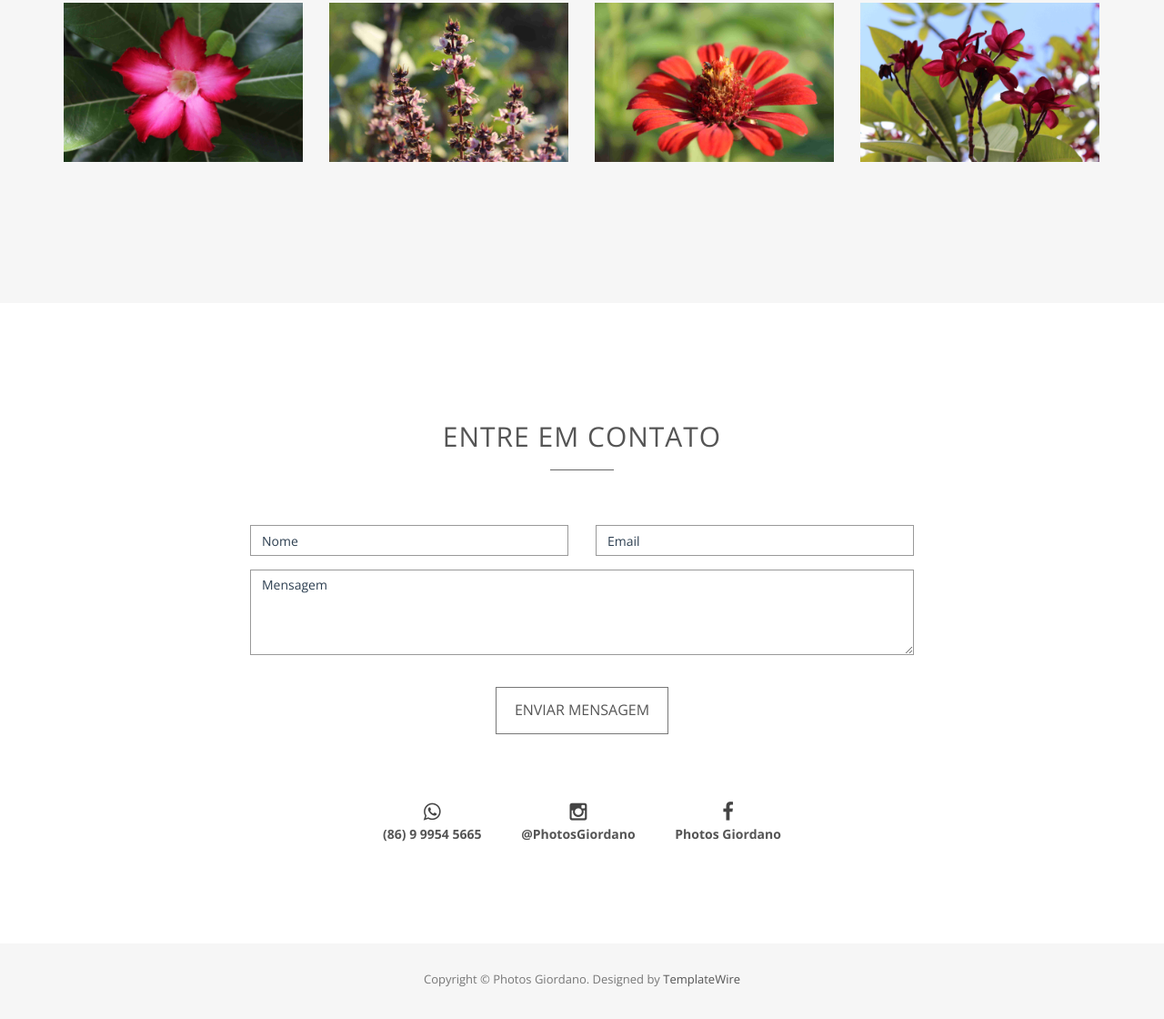
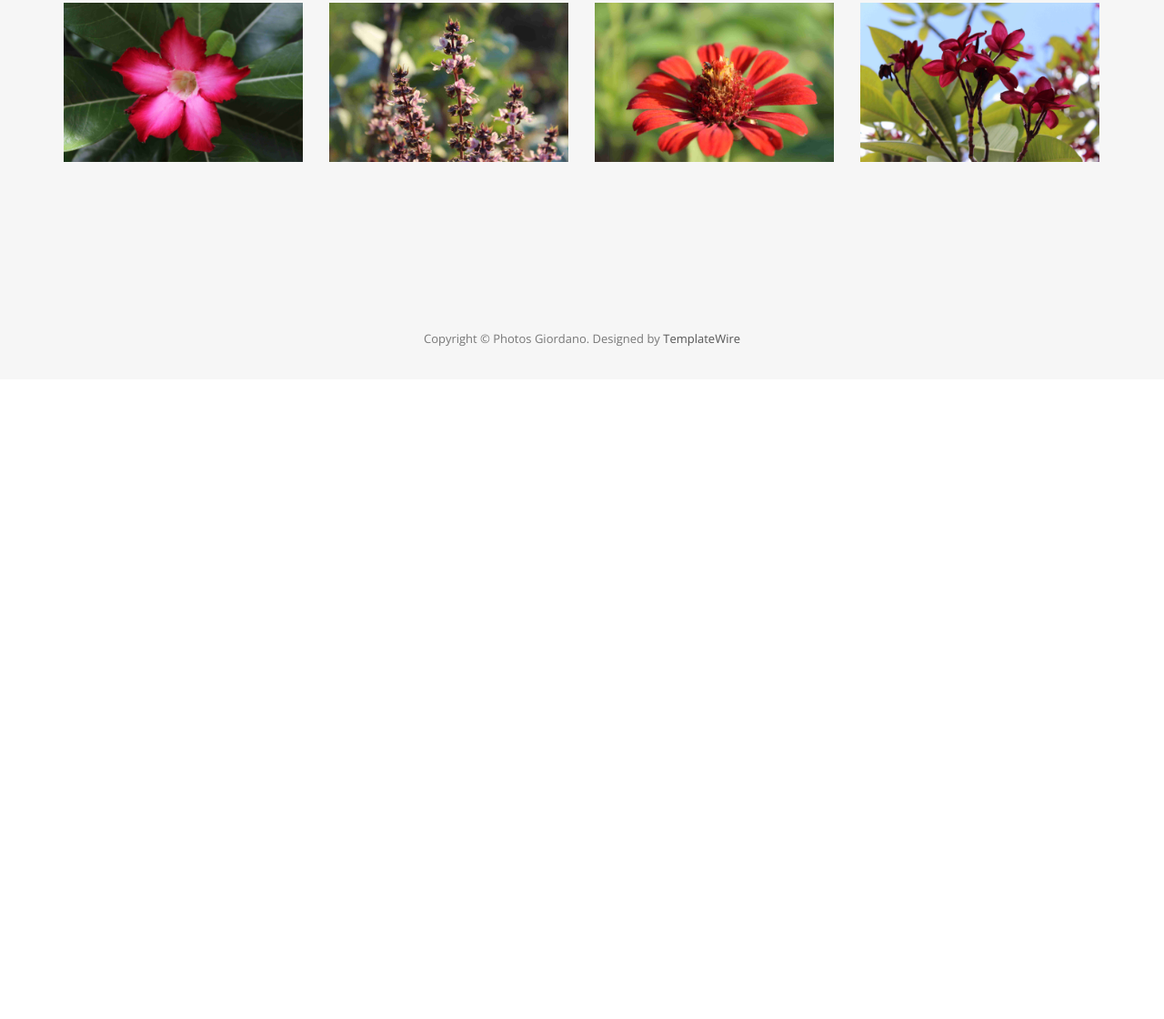
Before and after one commit to hernangior/photosgiordano, a plain HTML site: page index.html in a window 1280 px wide. Shown: the part 3477-4597 px from the top of the page at 91% size. After the commit the page ends 3894 px from the top, so only its background shows below. Drawn offline with nearby package versions, Linux system fonts and the light colour scheme.

Commit message:
contact form
contact form comment

```diff
--- a/index.html
+++ b/index.html
@@ -954,7 +954,7 @@
 </div>
 
 <!-- Contact Section -->
-<div id="contact" class="text-center">
+<!-- <div id="contact" class="text-center">
   <div class="container">
 
     <div class="section-title center" style="padding-bottom: 0px;">
@@ -1041,7 +1041,7 @@
 
     </div>
   </div>
-</div>
+</div> -->
 
 <div id="footer">
   <div class="container text-center">
```
